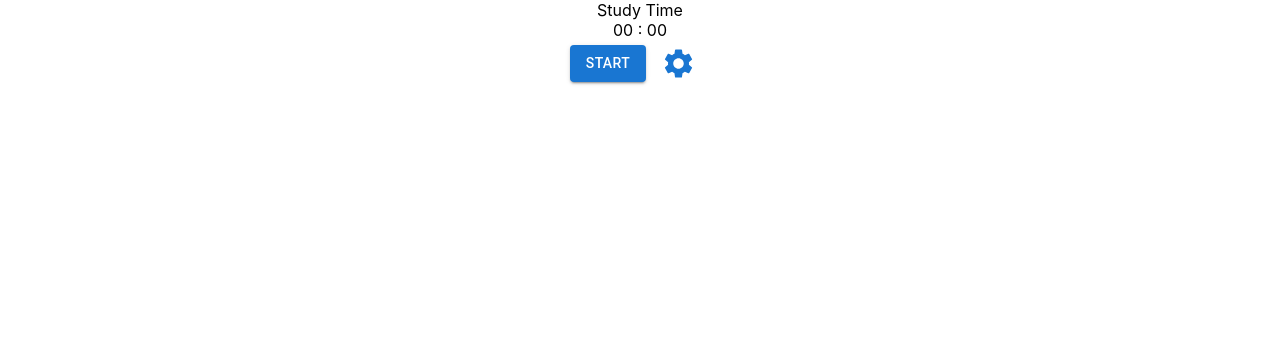
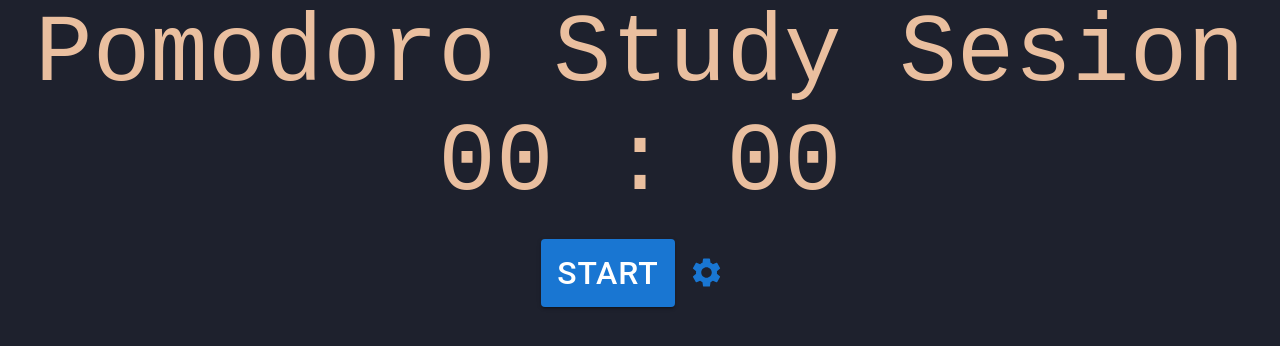
Before and after one commit to alejomoyano/poss, a React (Create React App) app in the folder tomato/: page / in a window 1280 px wide. Shown: the top 346 px of the page. Built offline with nearby package versions, Linux system fonts and the light colour scheme.

Commit message:
Alert configuration
Fueron configuradas todas las alertas con SweetAlert2, solo quedan dar algunos estilos (si son necesarios) y relacionar los ciclos con los tiempos.

```diff
--- a/tomato/package.json
+++ b/tomato/package.json
@@ -14,6 +14,8 @@
     "react": "^18.1.0",
     "react-dom": "^18.1.0",
     "react-scripts": "^2.1.3",
+    "sweetalert": "^2.1.2",
+    "sweetalert2": "^11.4.13",
     "web-vitals": "^2.1.4"
   },
   "scripts": {
--- a/tomato/src/App.css
+++ b/tomato/src/App.css
@@ -1,45 +1,3 @@
-.App {
-  text-align: center;
-}
-
-.App-logo {
-  height: 40vmin;
-  pointer-events: none;
-}
-
-@media (prefers-reduced-motion: no-preference) {
-  .App-logo {
-    animation: App-logo-spin infinite 20s linear;
-  }
-}
-
-.App-header {
-  background-color: #282c34;
-  min-height: 100vh;
-  display: flex;
-  flex-direction: column;
-  align-items: center;
-  justify-content: center;
-  font-size: calc(10px + 2vmin);
-  color: white;
-}
-
-.App-link {
-  color: #61dafb;
-}
-
-@keyframes App-logo-spin {
-  from {
-    transform: rotate(0deg);
-  }
-  to {
-    transform: rotate(360deg);
-  }
-}
-
-
-
-/*     ESTILOS POMODORO
 body{
   background-color: #1e212d;
   color: #eabf9f;
@@ -52,19 +10,14 @@ body{
 }
 
 .App {
-  display: flex;
   height: 100%;
-  justify-content: center;
-  align-items: center;
+  text-align: center;
 }
 
-.pomodoro {
+.TimerFunctionality{
   font-size: 6rem;
 }
 
-.message {
-  font-size: 0.5em;
-  min-height: 1.3em;
-  margin-bottom: 0.5em;
+.Buttons > Button{
+  font-size: 2rem;
 }
-*/
--- a/tomato/src/components/Timer/Buttons.js
+++ b/tomato/src/components/Timer/Buttons.js
@@ -8,7 +8,7 @@ function Buttons(props) {
   return (
     <div className='Buttons'>
 
-      {(props.status === 0) ?
+      {(props.status === 0 || props.status === 3) ?
           <Button variant="contained" onClick={props.start}>Start</Button> : ""
       }
 
@@ -29,11 +29,6 @@ function Buttons(props) {
           <Button variant="contained" onClick={props.resume}>Resume</Button>
           <Button variant="contained" onClick={props.reset}>Reset</Button>
           <Button variant="contained" onClick={props.goToBreak}>Go to Break</Button>
-      </Fragment> : "" }
-
-      {(props.status === 3) ?
-      <Fragment>
-          <Button variant="contained" onClick={props.breakTime}>Set Break</Button>
       </Fragment> : "" }
 
       {(props.status === 4) ?
--- a/tomato/src/components/Timer/TimerFunctionality.js
+++ b/tomato/src/components/Timer/TimerFunctionality.js
@@ -2,6 +2,7 @@ import React, {useState} from 'react'
 import TimerView from './TimerView'
 import Buttons from './Buttons'
 import Message from './Message'
+import Swal from 'sweetalert2'
 
 function TimerFunctionality() {
 
@@ -13,12 +14,13 @@ function TimerFunctionality() {
     let studyMsg = 'Study Time';
     let configMsg = 'Study Timer Configuration'
     let configBreakMsg = 'Break Timer Configuration'
+    let welcomeMsg = 'Pomodoro Study Sesion'
 
     const [minutes, setMinutes] = useState(initialMinutes);
     const [seconds, setSeconds] = useState(initialSeconds);
     const [breakMin, setBreakMinutes] = useState(breakMinutes);
     const [breakSec, setBreakSeconds] = useState(breakSeconds);
-    const [msg, setMsg] = useState(studyMsg);
+    const [msg, setMsg] = useState(welcomeMsg);
     const [interv, setInterv] = useState();
     const [status, setStatus] = useState(0);
 
@@ -37,10 +39,12 @@ function TimerFunctionality() {
           Cuando se pulsa STOP y se pausa el Timer, se pasa a este estado 2 donde se muestran
           los botones de RESUME, RESET y Go to Break como el anterior, pero ahora si permite
           cambiar a Break Time.
-      BREAK = 3
+
+      BREAK = 3 (ELIMINADO)
           Si pulsamos Go to Break, pasamos al estado 3 y nos aparece el botón SET BREAK, este
           setea el contador en el tiempo de descanso predeterminado (esto hay que cambiarlo cuando
-          el tiempo sea configurable).
+          el tiempo sea configurable). (ELIMINADO)
+
       BACK TO STUDY = 6
           Al setear el timer en Break, nos aparece el START y el BACK TO STUDY. Si iniciamos
           arranca el Timer, si clickeamos BACK TO STUDY nos lleva al inicio del Timer.
@@ -67,7 +71,13 @@ function TimerFunctionality() {
 
     const start = () => {
       if(minutes === 0 && seconds === 0){
-        alert('Debe configurar el Timer antes de comenzar');
+       Swal.fire({
+          title: 'Debe configurar el Timer antes de comenzar.',
+          icon: 'info',
+          button: 'Ok',
+          allowEscapeKey: true,
+          allowOutsideClick: false
+        })
       } else {
         run();
         setStatus(1);
@@ -97,12 +107,37 @@ function TimerFunctionality() {
     }
 
     const reset = () => {
+      if(status === 2 || status === 1){
+        stop();
+        Swal.fire({
+          title: '¡Cuidado!',
+          text: 'Esta acción reiniciará los valores y volverá al inicio.',
+          icon: 'warning',
+          confirmButtonText: 'Si',
+          confirmButtonColor: 'red',
+          cancelButtonColor: 'green',
+          showCancelButton: true,
+          cancelButtonText: 'Seguir aquí',
+          closeOnClickOutside: false
+        }).then((resultado) => {
+          if (resultado.isConfirmed){
             clearInterval(interv);
             setStatus(0);
             setMinutes(initialMinutes);
             setSeconds(initialSeconds);
             setBreakMinutes(breakMinutes);
             setBreakSeconds(breakSeconds);
+            setMsg(welcomeMsg);
+            Swal.fire({
+              icon: 'success',
+              closeOnClickOutside: false,
+              showConfirmButton: false,
+              timer: 1500,
+              timerProgressBar: true
+            })
+          }
+        })
+      }
     }
 
     const resume = () => start();
@@ -143,13 +178,6 @@ function TimerFunctionality() {
       setBreakSeconds(updateBreakSecs);
     }
 
-    const breakTime = () =>{
-      clearInterval(interv);
-      setMinutes(breakMinutes);
-      setSeconds(breakSeconds);
-      setStatus(6);
-    }
-
     const stopBreak = () => {
       clearInterval(interv);
       setStatus(8);
@@ -163,7 +191,12 @@ function TimerFunctionality() {
 
     const goToBreak = () => {
       if(status !== 2){
-        alert('Debe parar el timer');
+        Swal.fire({
+          text: 'Debe parar el timer para realizar esta acción.',
+          icon: 'info',
+          button: 'Ok',
+          closeOnClickOutside: false
+        })
       }else{
         setMsg(breakMsg);
         setMinutes(initialMinutes);
@@ -184,7 +217,13 @@ function TimerFunctionality() {
       if(breakMin >= 0 && breakMin < 60){
         setBreakMinutes(breakMin + 5);
       } else {
-        alert('Límite de tiempo de ciclo alcanzado');
+        Swal.fire({
+          title: 'Límite de tiempo de ciclo alcanzado.',
+          text: 'El tiempo máximo para un ciclo de descanso es de 60 minutos.',
+          icon: 'error',
+          button: 'Ok',
+          closeOnClickOutside: false
+        })
       }
 
     }
@@ -193,16 +232,35 @@ function TimerFunctionality() {
       if(breakMin > 0){
         setBreakMinutes(breakMin - 5);
       } else {
-        alert('Mínimo de tiempo alcanzado')
+        Swal.fire({
+          title: '¡Cuidado!',
+          text: 'No puede configurar tiempos negativos para el ciclo de descanso.',
+          icon: 'error',
+          button: 'Ok',
+          closeOnClickOutside: false
+        })
       }
     }
 
     const backFromConfig = () => {
       if(breakMin === 0){
-        alert('Debe configurar el tiempo para el ciclo de descanso')
+        Swal.fire({
+          text: 'Debe configurar el tiempo para el ciclo de descanso.',
+          icon: 'error',
+          button: 'Ok',
+          closeOnClickOutside: false
+        })
       } else {
         setMsg(studyMsg);
-        setStatus(0);
+        setStatus(3);
+        Swal.fire({
+          text: 'Ciclo de descanso configurado en ' + breakMin + ' minutos.',
+          icon: 'success',
+          timer: 2500,
+          showConfirmButton: false,
+          timerProgressBar: true,
+          closeOnClickOutside: false
+        })
       }
 
     }
@@ -212,23 +270,64 @@ function TimerFunctionality() {
 
     const backToStudy = () => {
       if (status === 7){
-        alert('Debe parar el timer');
+        Swal.fire({
+          text: 'Debe parar el timer para realizar esta acción.',
+          icon: 'info',
+          button: 'Ok',
+          closeOnClickOutside: false
+        })
       }else {
+        Swal.fire({
+          title: '¿Seguro de continuar?',
+          text: 'Esta acción reiniciará los valores y volverá al inicio.',
+          confirmButtonText: 'Si',
+          confirmButtonColor: 'red',
+          showCancelButton: true,
+          cancelButtonColor: 'green',
+          cancelButtonText: 'Seguir aquí',
+          icon: 'warning',
+          closeOnClickOutside: false
+        }).then((respuesta) =>{
+          if(respuesta.isConfirmed){
             clearInterval(interv);
+            setStatus(0);
+            setMinutes(initialMinutes);
+            setSeconds(initialSeconds);
             setBreakMinutes(breakMinutes);
             setBreakSeconds(breakSeconds);
-        setMsg(studyMsg);
-        reset();
+            setMsg(welcomeMsg);
+            Swal.fire({
+              icon: 'success',
+              closeOnClickOutside: false,
+              showConfirmButton: false,
+              timer: 1500,
+              timerProgressBar: true
+            })
+          }
+        })
       }
 
     }
 
     const goToConfigBreak = () => {
       if(minutes === 0){
-        alert('Debe configurar el tiempo para el ciclo de estudio')
+        Swal.fire({
+          text: 'Debe configurar el tiempo para el ciclo de estudio.',
+          icon: 'error',
+          button: 'Ok',
+          closeOnClickOutside: false
+        })
       } else {
         setMsg(configBreakMsg);
         setStatus(9);
+        Swal.fire({
+          text: 'Su ciclo de estudio fue configurado en ' + minutes + ' minutos.',
+          icon: 'success',
+          timer: 2500,
+          showConfirmButton: false,
+          timerProgressBar: true,
+          closeOnClickOutside: false
+        })
       }
     }
 
@@ -244,7 +343,13 @@ function TimerFunctionality() {
       if(minutes >= 0 && minutes < 60){
         setMinutes(minutes + 5);
       } else {
-        alert('Límite de tiempo de ciclo alcanzado');
+        Swal.fire({
+          title: 'Límite de tiempo de ciclo alcanzado.',
+          text: 'El tiempo máximo para un ciclo de estudio es 60 minutos.',
+          icon: 'error',
+          button: 'Ok',
+          closeOnClickOutside: false
+        })
       }
 
     }
@@ -253,17 +358,22 @@ function TimerFunctionality() {
       if(minutes > 0){
         setMinutes(minutes - 5);
       } else {
-        alert('Mínimo de tiempo alcanzado')
+        Swal.fire({
+          title: '¡Cuidado!',
+          text: 'No puede configurar tiempos negativos para el ciclo de estudio.',
+          icon: 'error',
+          button: 'Ok',
+          closeOnClickOutside: false
+        })
       }
     }
 
   return (
         <div className='TimerFunctionality'>
-
           <Message msg={msg}/>
           <TimerView minutes={minutes} seconds={seconds} breakMin={breakMin} breakSec={breakSec} status={status}/>
           <Buttons status={status} stop={stop} reset={reset} resume={resume} start={start}
-                  breakTime={breakTime} breakRun={breakRun} goToBreak={goToBreak} backToStudy={backToStudy}
+                  breakRun={breakRun} goToBreak={goToBreak} backToStudy={backToStudy}
                   configTimer={configTimer} addTimer={addTimer} subTimer={subTimer} goToConfigBreak={goToConfigBreak}
                   stopBreak={stopBreak} resumeBreak={resumeBreak} configBreakTimer={configBreakTimer}
                   addBreak= {addBreak} subBreak={subBreak} backFromConfig={backFromConfig}/>
```
Also changed, not shown: 1 other file (tests, documents, lock files or other folders). Lines whose indentation alone changed are shown as unchanged.
